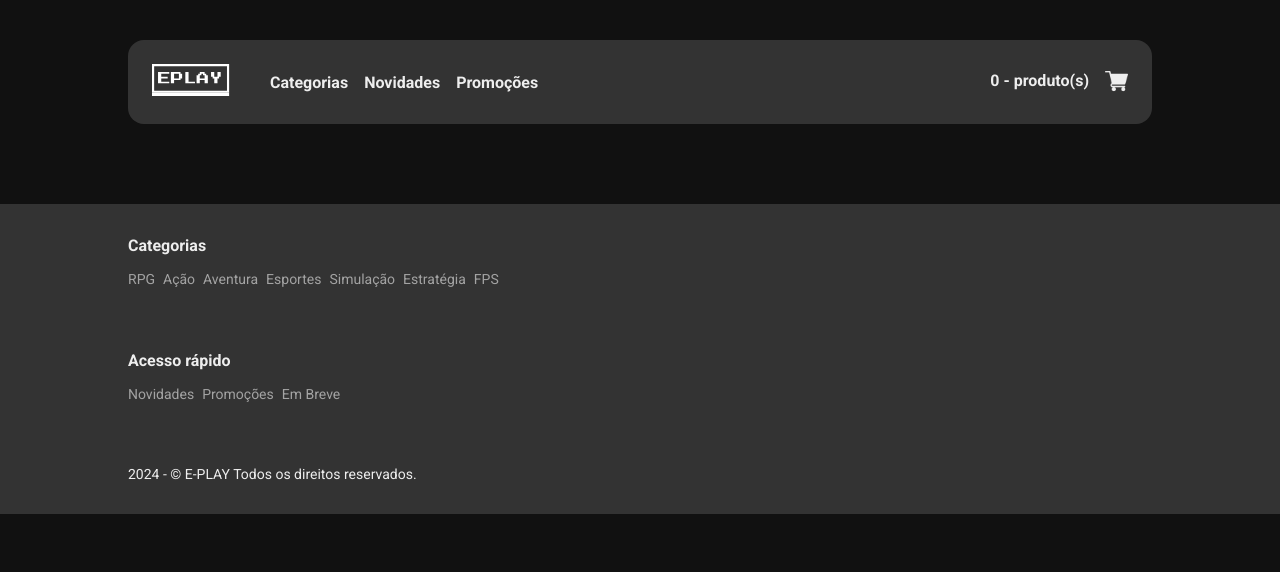
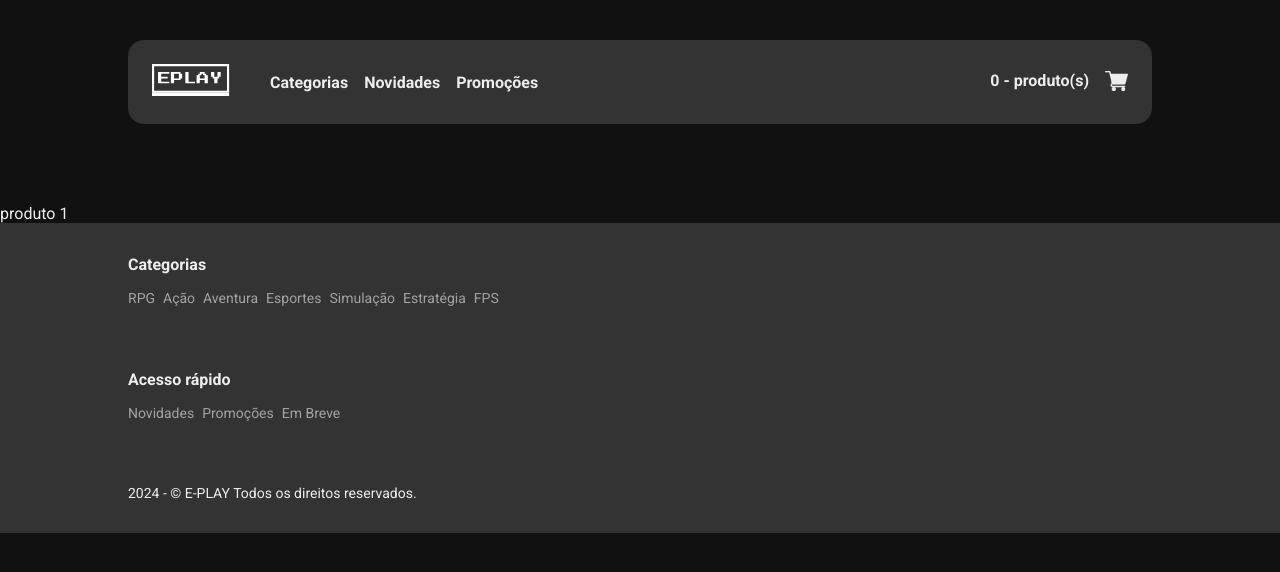
Before and after one commit to EmersonPenelli/EPlay, a React (Create React App) app: page /product/1 in a window 1280 px wide. Shown: the top 572 px of the page. Built offline with nearby package versions, Linux system fonts and the light colour scheme.

Commit message:
feat: Implementado rotas e página de detalhes dos produtos

```diff
--- /dev/null
+++ b/src/pages/Product/index.tsx
@@ -0,0 +1,9 @@
+import { useParams } from 'react-router-dom'
+
+const Product = () => {
+  const { id } = useParams()
+
+  return <div>produto {id}</div>
+}
+
+export default Product
--- a/src/routes.tsx
+++ b/src/routes.tsx
@@ -2,11 +2,13 @@
 
 import Home from './pages/Home'
 import Categories from './pages/Categories'
+import Product from './pages/Product'
 
 const Rotas = () => (
   <Routes>
     <Route path="/" element={<Home />} />
     <Route path="/categories" element={<Categories />} />
+    <Route path="/product/:id" element={<Product />} />
   </Routes>
 )
 
```
